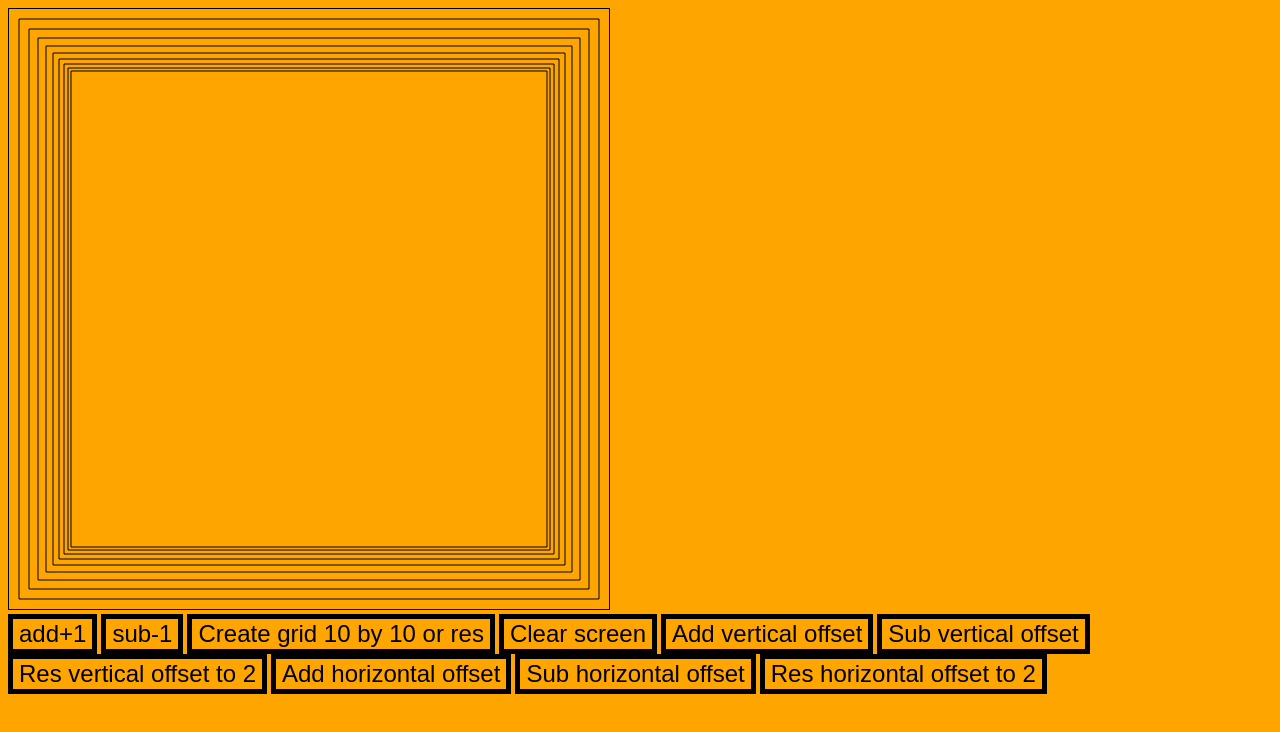
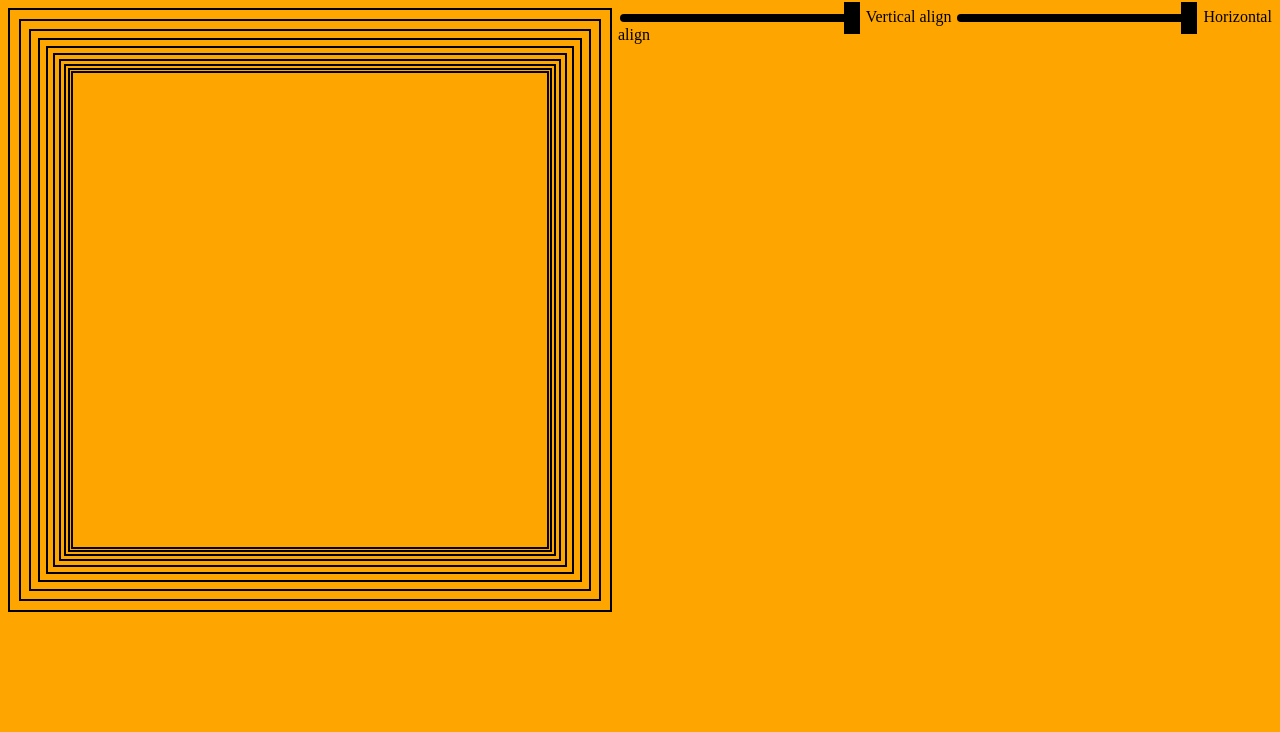
Before and after one commit to DieRheingold/Raikiri-san, a plain HTML site: page index.html in a window 1280 px wide. Drawn offline with Linux system fonts and the light colour scheme.

Commit message:
finally range sliders working

```diff
--- a/gridGen.js
+++ b/gridGen.js
@@ -6,6 +6,18 @@
             let offsetSq2 = 2;
             genSquare();
 
+            function verticalOffsetRange(value) {
+                ctx.clearRect(0, 0, 600, 600);
+                offsetSq = value;
+                genSquare();
+            }
+
+            function addHorizontalOffsetForUpper(){
+                ctx.clearRect(0, 0, 600, 600);
+
+                genSquare();
+                console.log("horizontalOffUpper" + offsetSq);
+            }
 
 
             function addVerticalOffset(){
@@ -60,15 +72,17 @@
                 let osc = offsetSq;
                 let osc2 = offsetSq2;
                 let multSq = 10;
-
+                let lw = 2;
+                let osc_m, osc2_m;
+                osc_m = 1;
+                osc2_m = 1;
                 for (sc; sc > 1; sc --) {
-
+                    ctx.lineWidth = lw;
                     ctx.beginPath();
-                    ctx.rect(multSq, multSq, fullSize - multSq*osc, fullSize - multSq*osc2); // By changing the multiplier it is possible to offset squares to corner
+                    ctx.rect(multSq * osc_m, multSq * osc2_m, fullSize - multSq*osc, fullSize - multSq*osc2); // By changing the multiplier it is possible to offset squares to corner
                     ctx.stroke();
-
+                    lw = lw;
                     multSq = multSq + sc;
-
                 }
             }
 
--- a/index.html
+++ b/index.html
@@ -70,14 +70,22 @@
             width: 1rem;
             }
 
+            #container {
+            position: relative;
+            }
+            #container canvas, #gridControl, #rangeInputs {
+            position: absolute;
+            }
+            canvas {
+            border:2px solid #000000;
+            }
 
         </style>
     </head>
     <body>
-         <canvas id="myCanvas" width="600" height="600" style="border:1px solid #000000;"></canvas>
-
-         <!-- These buttons change grid count (gridGen.js) -->
-         <div id="gridControl" style="justify-content: right; align-items: right;">
+        <div id="container">
+         <canvas id="myCanvas" width="600" height="600"></canvas>
+            <!--<div id="gridControl">
                 <button onclick="addSq()">add+1</button>
                 <button onclick="subSq()">sub-1</button>
                 <button onclick="resSq()">Create grid 10 by 10 or res</button>
@@ -88,24 +96,18 @@
                 <button onclick="addHorizontalOffset()">Add horizontal offset</button>
                 <button onclick="subHorizontalOffset()">Sub horizontal offset</button>
                 <button onclick="resHorizontalOffset()">Res horizontal offset to 2</button>
-
-        </div>
-
-        <!--<div>
+            </div>-->
+            <div id="rangeInputs" style="left: 610px;">
                 <input type="range" id="verticalAl" name="verticalAl"
-            value="2" min="1" max="2" step="0.1">
+                value="2" min="1" max="2" step="0.1" oninput="verticalOffsetRange(this.value)">
                     <label for="verticalAl">Vertical align</label>
-
                 </input>
                 <input type="range" id="verticalAl2" name="verticalAl2"
                 value="2" min="1" max="2" step="0.1">
                     <label for="verticalAl2">Horizontal align</label>
-
                 </input>
-        </div>-->
-
-
+            </div>
+        </div>
          <script src="gridGen.js"></script>
-
     </body>
 </html>
```
Lines whose indentation alone changed are shown as unchanged.
